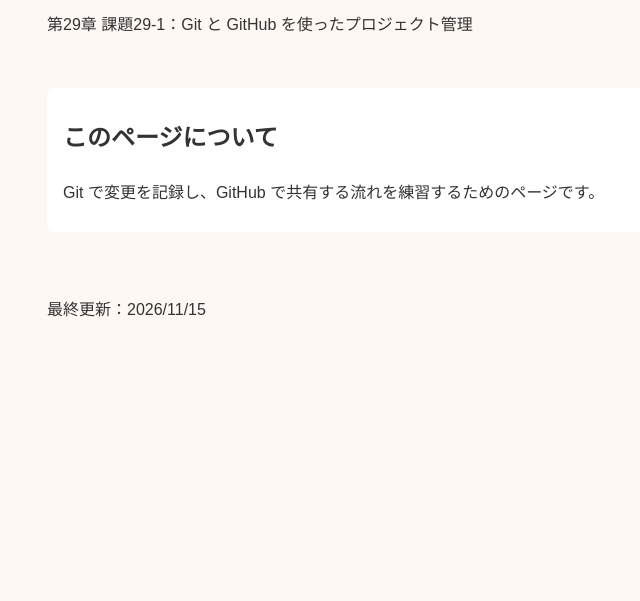
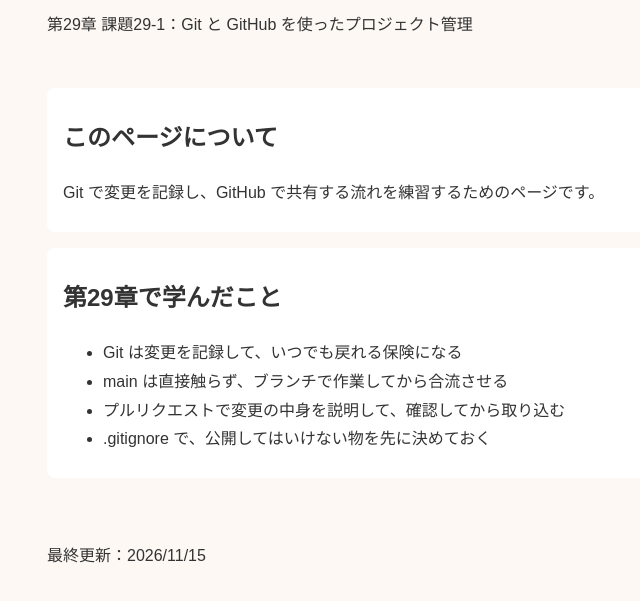
Before and after one commit to harulove518919-boop/git-practice, a plain HTML site: page index.html in a window 1280 px wide. Shown: the part 105-706 px from the top of the page, without its empty margins (233-873 px from the left). Drawn offline with Linux system fonts and the light colour scheme.

Commit message:
index.html に「第29章で学んだこと」のセクションを追加

```diff
--- a/index.html
+++ b/index.html
@@ -16,6 +16,15 @@
       <h2>このページについて</h2>
       <p>Git で変更を記録し、GitHub で共有する流れを練習するためのページです。</p>
     </section>
+    <section>
+      <h2>第29章で学んだこと</h2>
+      <ul>
+        <li>Git は変更を記録して、いつでも戻れる保険になる</li>
+        <li>main は直接触らず、ブランチで作業してから合流させる</li>
+        <li>プルリクエストで変更の中身を説明して、確認してから取り込む</li>
+        <li>.gitignore で、公開してはいけない物を先に決めておく</li>
+      </ul>
+    </section>
   </main>
   <footer>
     <p>最終更新：<span id="today"></span></p>
```
